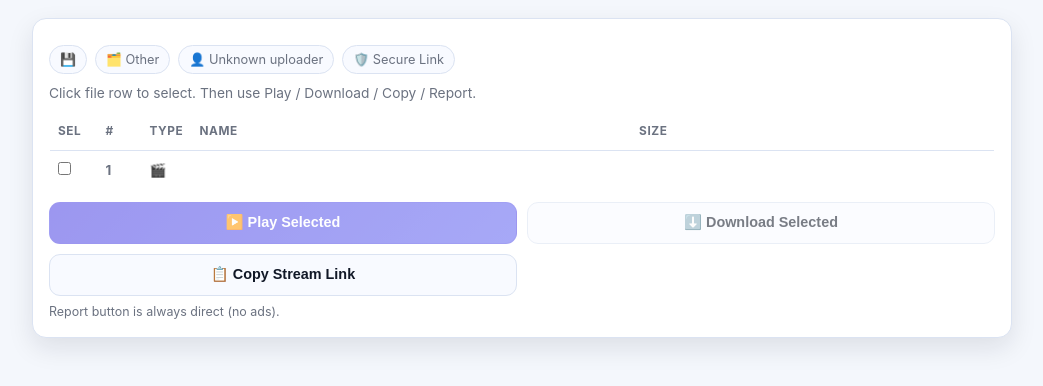
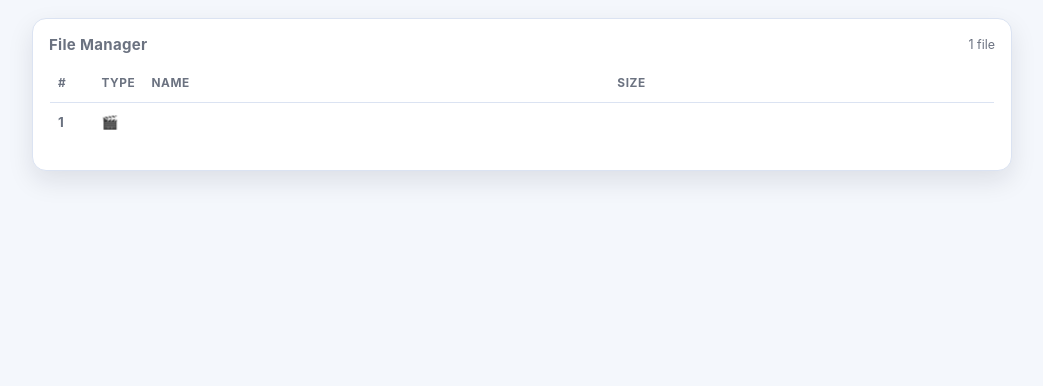
Before and after one commit to DevIsuruSampath/FileStreamBot, a Python web app: template FileStream/template/play.html in a window 1280 px wide. Shown: the part 65-451 px from the top of the page, without its empty margins (118-1161 px from the left). Run offline with Jinja, Linux system fonts and the light colour scheme; the template is opened without the code that fills it, so the values that code supplies are empty.

Commit message:
refactor: simplify stream page to file-manager selection flow

```diff
--- a/FileStream/template/play.html
+++ b/FileStream/template/play.html
@@ -4,7 +4,7 @@
     <meta charset="UTF-8" />
     <meta name="viewport" content="width=device-width, initial-scale=1.0" />
     <meta name="color-scheme" content="light dark" />
-    <title>Stream | {{ file_name }}</title>
+    <title>Stream</title>
     <link rel="stylesheet" href="/static/plyr.css" />
     <script src="/static/plyr.js"></script>
     <style>
@@ -125,37 +125,25 @@
             padding: 16px;
         }
 
-        .file-name {
-            font-size: clamp(1rem, 2.6vw, 1.28rem);
-            line-height: 1.35;
-            font-weight: 700;
+        .manager-head {
+            display: flex;
+            align-items: center;
+            justify-content: space-between;
+            gap: 10px;
             margin-bottom: 10px;
-            word-break: break-word;
+            flex-wrap: wrap;
         }
 
-        .meta-row {
-            display: flex;
-            flex-wrap: wrap;
-            gap: 8px;
-            margin-bottom: 10px;
+        .manager-title {
+            font-size: 0.94rem;
+            font-weight: 700;
+            color: var(--muted);
+            letter-spacing: 0.02em;
         }
 
-        .tag {
-            display: inline-flex;
-            align-items: center;
-            border: 1px solid var(--border);
-            border-radius: 999px;
-            background: var(--surface-soft);
+        .manager-sub {
             color: var(--muted);
-            padding: 5px 10px;
-            font-size: 0.8rem;
-            white-space: nowrap;
-        }
-
-        .hint {
-            color: var(--muted);
-            font-size: 0.86rem;
-            margin-bottom: 10px;
+            font-size: 0.78rem;
         }
 
         .manager-table {
@@ -202,6 +190,19 @@
         .icon {
             width: 44px;
             font-size: 1rem;
+        }
+
+        .action-panel {
+            border: 1px solid var(--border);
+            border-radius: var(--radius-sm);
+            background: var(--surface-soft);
+            padding: 12px;
+        }
+
+        .action-label {
+            color: var(--muted);
+            font-size: 0.8rem;
+            margin-bottom: 10px;
         }
 
         .actions {
@@ -252,13 +253,6 @@
             color: color-mix(in srgb, var(--danger) 80%, var(--text));
         }
 
-        .btn.disabled,
-        .btn[disabled] {
-            opacity: 0.56;
-            pointer-events: none;
-            transform: none !important;
-        }
-
         .ad-hint {
             margin-top: 8px;
             color: var(--muted);
@@ -275,7 +269,7 @@
         }
 
         .player-title {
-            font-size: 0.95rem;
+            font-size: 0.9rem;
             color: var(--muted);
             word-break: break-word;
         }
@@ -347,21 +341,14 @@
 
 <main class="container main">
     <section id="managerView" class="card">
-        <h1 class="file-name">{{ file_name }}</h1>
-        <div class="meta-row">
-            <span class="tag">💾 {{ file_size }}</span>
-            <span class="tag">🗂️ {{ category or 'Other' }}</span>
-            <span class="tag">👤 {{ uploader or 'Unknown uploader' }}</span>
-            {% if message_id %}<span class="tag">🆔 {{ message_id }}</span>{% endif %}
-            <span class="tag">🛡️ Secure Link</span>
+        <div class="manager-head">
+            <span class="manager-title">File Manager</span>
+            <span class="manager-sub">1 file</span>
         </div>
-
-        <p class="hint">Click file row to select. Then use Play / Download / Copy / Report.</p>
 
         <table class="manager-table" aria-label="File manager">
             <thead>
             <tr>
-                <th style="width:48px">Sel</th>
                 <th class="idx">#</th>
                 <th class="icon">Type</th>
                 <th>Name</th>
@@ -370,7 +357,6 @@
             </thead>
             <tbody>
             <tr id="fileRow" class="file-row">
-                <td><input id="selectFile" type="checkbox" aria-label="Select file" /></td>
                 <td class="idx">1</td>
                 <td class="icon">{% if is_audio %}🎵{% else %}🎬{% endif %}</td>
                 <td>{{ file_name }}</td>
@@ -379,15 +365,18 @@
             </tbody>
         </table>
 
+        <div id="actionPanel" class="action-panel hidden">
+            <p class="action-label">Selected file actions</p>
             <div class="actions">
-            <button id="playBtn" class="btn btn-primary disabled" disabled>▶️ Play Selected</button>
-            <button id="downloadBtn" class="btn btn-secondary disabled" disabled>⬇️ Download Selected</button>
+                <button id="playBtn" class="btn btn-primary">▶️ Play</button>
+                <button id="downloadBtn" class="btn btn-secondary">⬇️ Download</button>
                 <button id="copyBtn" class="btn btn-secondary">📋 Copy Stream Link</button>
                 {% if report_url %}
                 <a href="{{ report_url }}" class="btn btn-danger">🚫 Report Adult Content</a>
                 {% endif %}
             </div>
             <p class="ad-hint">Report button is always direct (no ads).</p>
+        </div>
     </section>
 
     <section id="playerView" class="card hidden">
@@ -426,13 +415,14 @@
     const backBtn = document.getElementById('backBtn');
 
     const fileRow = document.getElementById('fileRow');
-    const selectFile = document.getElementById('selectFile');
+    const actionPanel = document.getElementById('actionPanel');
 
     const playBtn = document.getElementById('playBtn');
     const downloadBtn = document.getElementById('downloadBtn');
     const copyBtn = document.getElementById('copyBtn');
 
     let player = null;
+    let selected = false;
 
     function ensurePlayer() {
         if (!player) {
@@ -453,14 +443,10 @@
         }
     }
 
-    function updateSelection(enabled) {
-        selectFile.checked = enabled;
-        fileRow.classList.toggle('selected', enabled);
-
-        playBtn.disabled = !enabled;
-        downloadBtn.disabled = !enabled;
-        playBtn.classList.toggle('disabled', !enabled);
-        downloadBtn.classList.toggle('disabled', !enabled);
+    function setSelected(enable) {
+        selected = !!enable;
+        fileRow.classList.toggle('selected', selected);
+        actionPanel.classList.toggle('hidden', !selected);
     }
 
     function showPlayerView() {
@@ -474,17 +460,12 @@
         managerView.classList.remove('hidden');
     }
 
-    fileRow.addEventListener('click', (e) => {
-        if (e.target.closest('a') || e.target.closest('button')) return;
-        updateSelection(true);
-    });
-
-    selectFile.addEventListener('change', () => {
-        updateSelection(selectFile.checked);
+    fileRow.addEventListener('click', () => {
+        setSelected(true);
     });
 
     playBtn.addEventListener('click', async () => {
-        if (!selectFile.checked) return;
+        if (!selected) return;
         openAdsterraIfEnabled();
         showPlayerView();
         const p = ensurePlayer();
@@ -501,7 +482,7 @@
     });
 
     downloadBtn.addEventListener('click', () => {
-        if (!selectFile.checked) return;
+        if (!selected) return;
         openAdsterraIfEnabled();
         window.location.href = fileUrl;
     });
```
Lines whose indentation alone changed are shown as unchanged.
